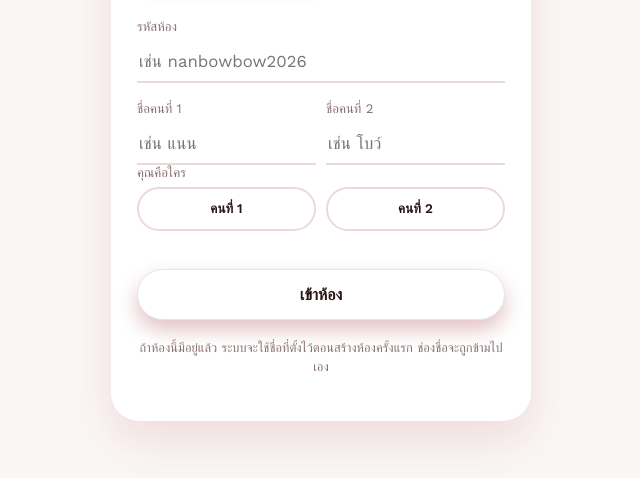
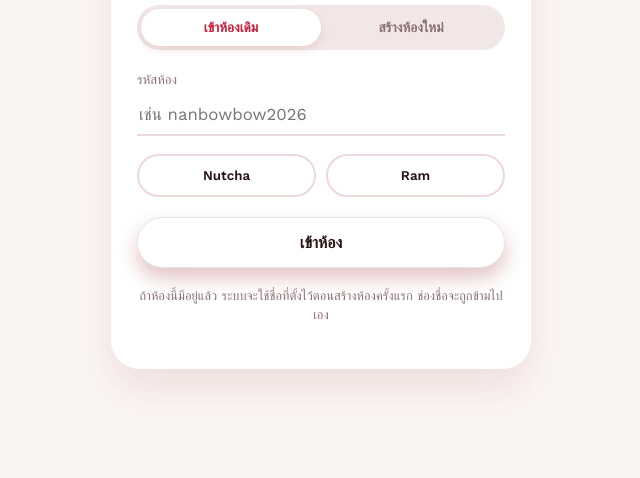
Before and after one commit to nutcha03-prog/kuhaan-app, a plain HTML site: page index.html in a window 1280 px wide. Shown: the part 322-800 px from the top of the page, without its empty margins (319-959 px from the left). Drawn offline with nearby package versions, Linux system fonts and the light colour scheme.

Commit message:
simplify login screen

```diff
--- a/app.js
+++ b/app.js
@@ -39,11 +39,9 @@ const CATEGORIES = {
 let state = {
   roomId: localStorage.getItem("kuhaan_room") || "",
   who: localStorage.getItem("kuhaan_who") || "",
-  nameA: "",
-  nameB: "",
 
-  accountA: "0478389779",
-  accountB: "0478389779",
+  nameA: "Nutcha",
+  nameB: "Ram",
 
   expenses: [],
 };
@@ -58,7 +56,6 @@ document.querySelectorAll(".tab-btn").forEach((btn) => {
     document.querySelectorAll(".tab-btn").forEach((b) => b.classList.remove("active"));
     btn.classList.add("active");
     const isCreate = btn.dataset.tab === "create";
-    el("name-fields").classList.toggle("hidden", !isCreate);
     el("setup-submit").textContent = isCreate ? "สร้างห้อง" : "เข้าห้อง";
     el("setup-note").textContent = isCreate
       ? "ตั้งชื่อทั้งสองคนไว้ก่อน แล้วส่งรหัสห้องนี้ให้แฟนมาเข้าที่แท็บ \"เข้าห้องเดิม\""
@@ -72,8 +69,8 @@ document.querySelectorAll(".tab-btn").forEach((btn) => {
 el("setup-form").addEventListener("submit", async (e) => {
   e.preventDefault();
   const roomId = el("room-code").value.trim();
-  const nameA = el("name-a").value.trim() || "คนที่ 1";
-  const nameB = el("name-b").value.trim() || "คนที่ 2";
+  const nameA = "Nutcha";
+  const nameB = "Ram";
   const who = document.querySelector('#setup-form .who-choice button.selected')?.dataset.who;
 
   if (!roomId || !who) {
--- a/index.html
+++ b/index.html
@@ -37,23 +37,9 @@
           <input id="room-code" type="text" placeholder="เช่น nanbowbow2026" required />
         </div>
 
-        <div class="pill-row" id="name-fields">
-          <div class="field">
-            <label for="name-a">ชื่อคนที่ 1</label>
-            <input id="name-a" type="text" placeholder="เช่น แนน" />
-          </div>
-          <div class="field">
-            <label for="name-b">ชื่อคนที่ 2</label>
-            <input id="name-b" type="text" placeholder="เช่น โบว์" />
-          </div>
-        </div>
-
-        <div class="field">
-          <label>คุณคือใคร</label>
-          <div class="who-choice">
-            <button type="button" data-who="a">คนที่ 1</button>
-            <button type="button" data-who="b">คนที่ 2</button>
-          </div>
+        <div class="who-choice">
+          <button data-who="a">Nutcha</button>
+          <button data-who="b">Ram</button>
         </div>
 
         <button type="submit" class="primary" id="setup-submit">เข้าห้อง</button>
```
